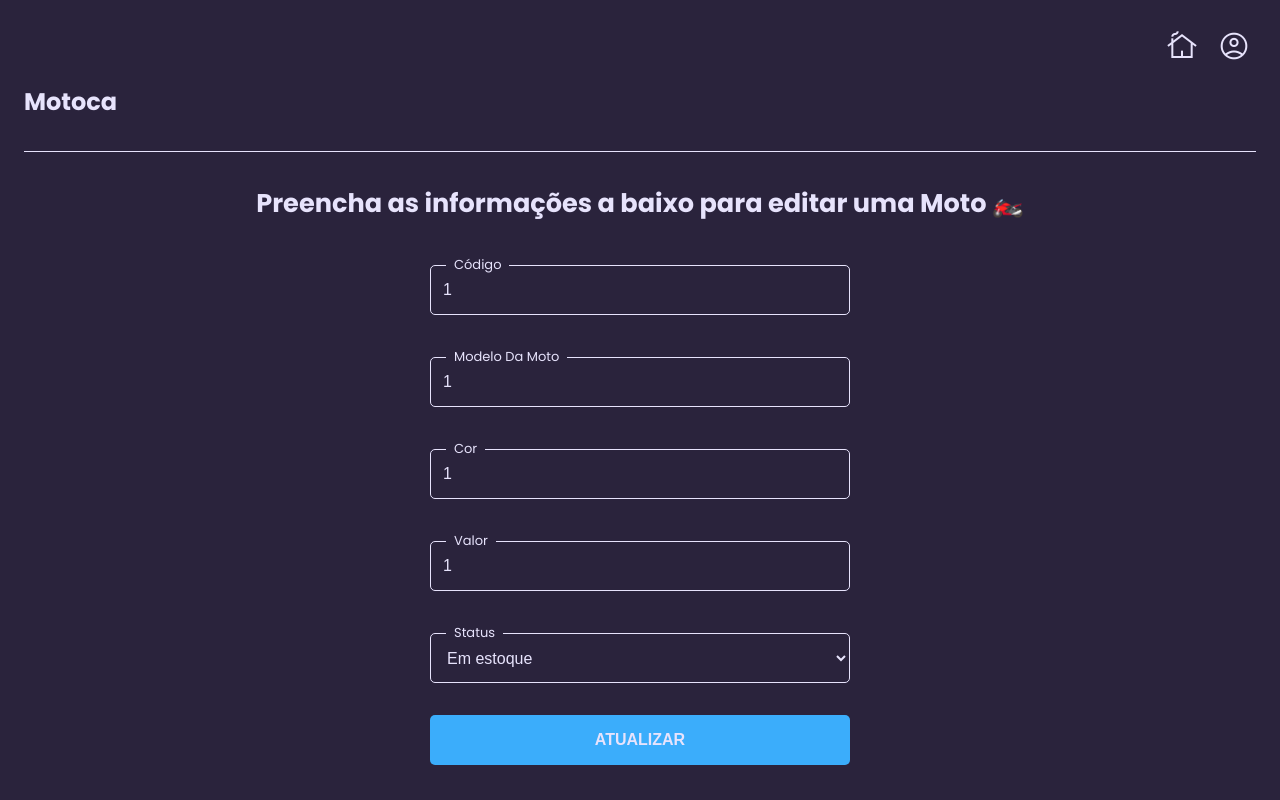
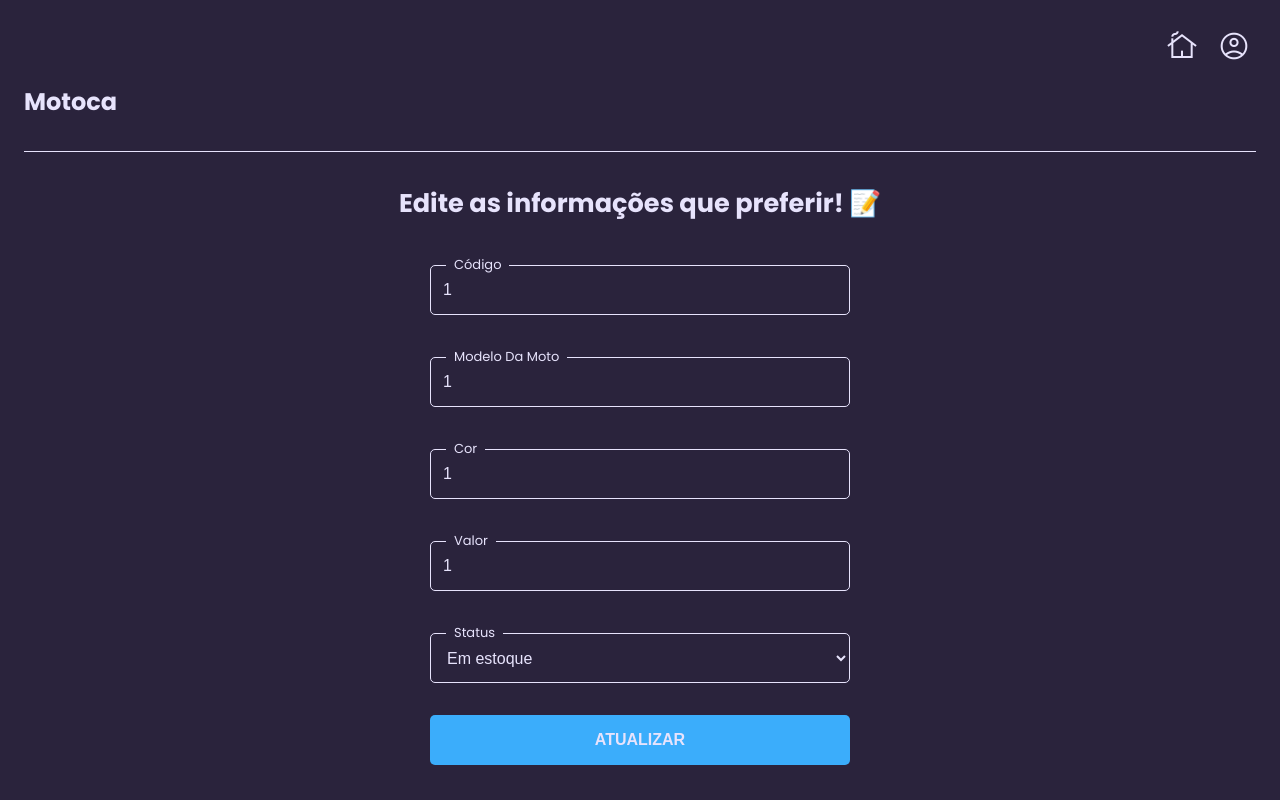
Before and after one commit to rsanttos89/teste-motocaSystems-frontEnd, a React (Create React App) app: page /edit/1/1/1/1/1 in a window 1280 px wide. Built offline with nearby package versions, Linux system fonts and the light colour scheme.

Commit message:
logic edit

```diff
--- a/src/screens/MotorcycleEdit/index.tsx
+++ b/src/screens/MotorcycleEdit/index.tsx
@@ -61,7 +61,7 @@ const MotorcycleEdit = () => {
   return (
     <section id='body-motorcycle' className='flex'>
       <header className="flex">
-        <h2>Preencha as informações a baixo para {isEditing ? 'editar' : 'registrar'} uma Moto 🏍️</h2>
+        <h2>Edite as informações que preferir! 📝</h2>
       </header>
 
       <form onSubmit={handleSubmit} className='flex'>
```
